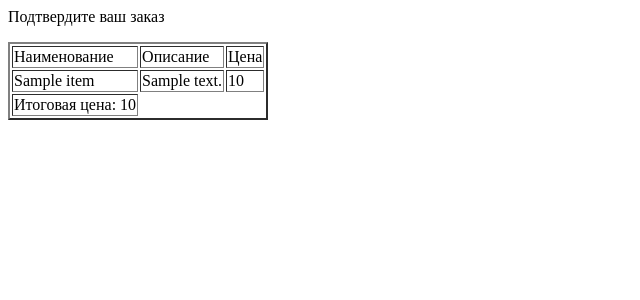
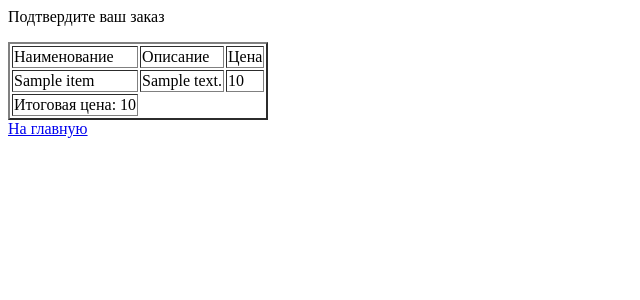
Before and after one commit to RandomIsGreat/shoptest, a PHP site: page /Shop/conformorder.php in a window 1280 px wide. Shown: the top 300 px of the page, without its empty margins (0-640 px from the left). Run offline with PHP 8.4, Linux system fonts and the light colour scheme; the visitor is signed in with stand-in values (Sample User, id 1); tables that the repository leaves empty or names only in its code hold one stand-in row (values such as "Sample post"); data that the repository does not hold is empty.

Commit message:
Add references

```diff
--- a/Shop/addadress.php
+++ b/Shop/addadress.php
@@ -36,5 +36,6 @@
         <p>Номер квартиры</p><input type="text" name="apartment_number"><br>
         <input type="submit" value="Добавить адрес"><br>
     </form>
+    <div><a href="index.php">На главную</a><br></div>
 </body>
 </html>
--- a/Shop/conformorder.php
+++ b/Shop/conformorder.php
@@ -39,5 +39,6 @@ $summary = $sth->fetchAll(PDO::FETCH_ASSOC);
         <td>Итоговая цена: <?= $summary[0]['summary'] ?></td>
     </tr>
 </table>
+<div><a href="index.php">На главную</a><br></div>
 </body>
 </html>
--- a/Shop/index.php
+++ b/Shop/index.php
@@ -58,5 +58,6 @@ $result = $goods->fetchAll(PDO::FETCH_ASSOC);
 <div><a href="index.php?to=<?=$goodOnPage[':startfor']+5 ?>">Следующие 5 товаров</a><br></div>
 <div><a href="addadress.php">Добавить адрес для доставки</a><br></div>
 <div><a href="conformorder.php">Перейти в корзину</a></div>
+<div><a href="profile.php">Профиль</a></div>
 </body>
 </html>
--- a/Shop/profile.php
+++ b/Shop/profile.php
@@ -56,5 +56,6 @@ if (isset($_FILES['pic']))
         <input type="file" name="pic">
         <button>Upload</button>
     </form>
+    <div><a href="index.php">На главную</a><br></div>
     </body>
 </html>
```
Also changed, not shown: Shop/gooddescription.php (+0 -12 lines).
